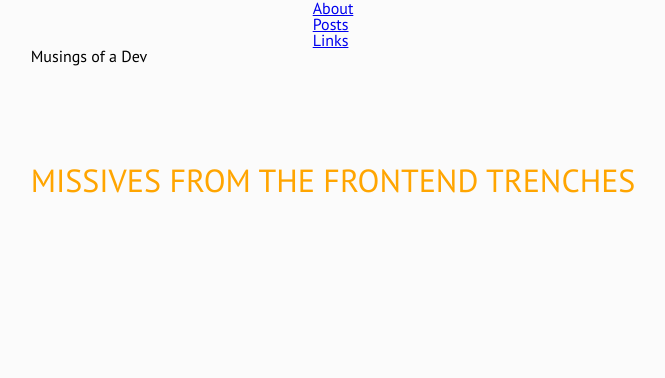
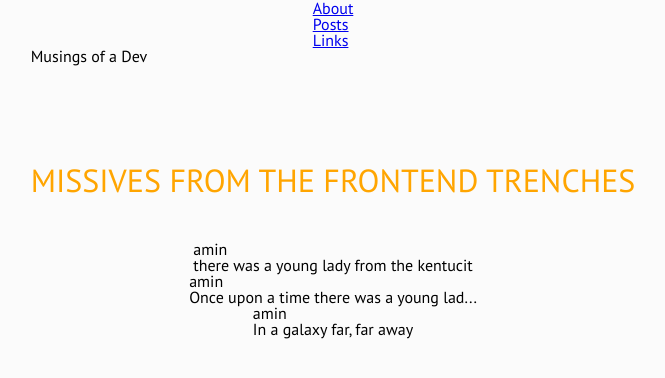
Before and after one commit to mohdaminkhan/musings, a Next.js app: page / in a window 1280 px wide. Shown: the top 378 px of the page, without its empty margins (307-972 px from the left). Built offline with nearby package versions, Linux system fonts and the light colour scheme.

Commit message:
working on importing data  on server

```diff
--- a/pages/index.tsx
+++ b/pages/index.tsx
@@ -4,6 +4,31 @@ import Link from 'next/link';
 import { projects } from '../utils/projectsData';
 import * as React from 'react';
 import styles from '../styles/modules/global.module.scss';
+import { useReducer } from 'react';
+
+
+interface Post {
+
+  name: string
+  date: string
+  body: string
+
+
+}
+
+const posts: Post[] = [{ name: "amin", date: Date.now().toString(), body: "there was a young lady from the kentucit" }, { name: "amin", date: Date.now().toString(), body: "Once upon a time there was a young lad..." }, { name: "amin", date: Date.now().toString(), body: "In a galaxy far, far away" }]
+
+
+export function getStaticProps() {
+
+  return {
+    props: { results: posts }
+  }
+
+
+}
+
+
 
 function Title() {
   return (
@@ -14,7 +39,12 @@ function Title() {
   );
 }
 
-const Home = () => {
+const Home: React.FC<{ results: Post[] }> = ({ results: [...posts] }) => {
+
+
+  const [savedPosts, dispatch] = useReducer((state, action) => { return [...state, action] }, posts)
+
+
   return (
     <div className="home">
       <nav>
@@ -37,6 +67,8 @@ const Home = () => {
         </ul>
       </nav>
       <Title />
+
+      {posts.map(post => { return <div>{post.name}<p>{post.body}</p></div> })}
     </div>
   );
 };
```
